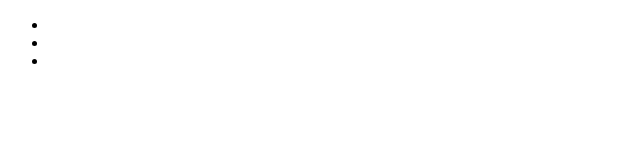
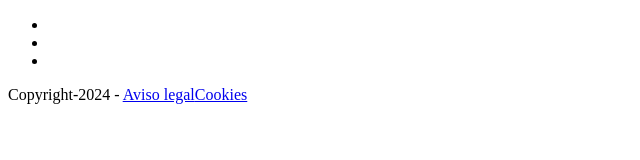
Before and after one commit to Andresracun/unico_repositorio, a plain HTML site: page index.html in a window 1280 px wide. Shown: the whole page, without its empty margins (0-640 px from the left). Drawn offline with Linux system fonts and the light colour scheme.

Commit message:
He añadido un footer con aviso legal y cookies

```diff
--- a/index.html
+++ b/index.html
@@ -15,6 +15,9 @@
             </ul>
         </nav>
     </header>
+    <footer>
+        <p>Copyright-2024 - <a href="aviso.html">Aviso legal</a><a href="cookies.html">Cookies</a></p>
+    </footer>
 
 </body>
 </html>
```
